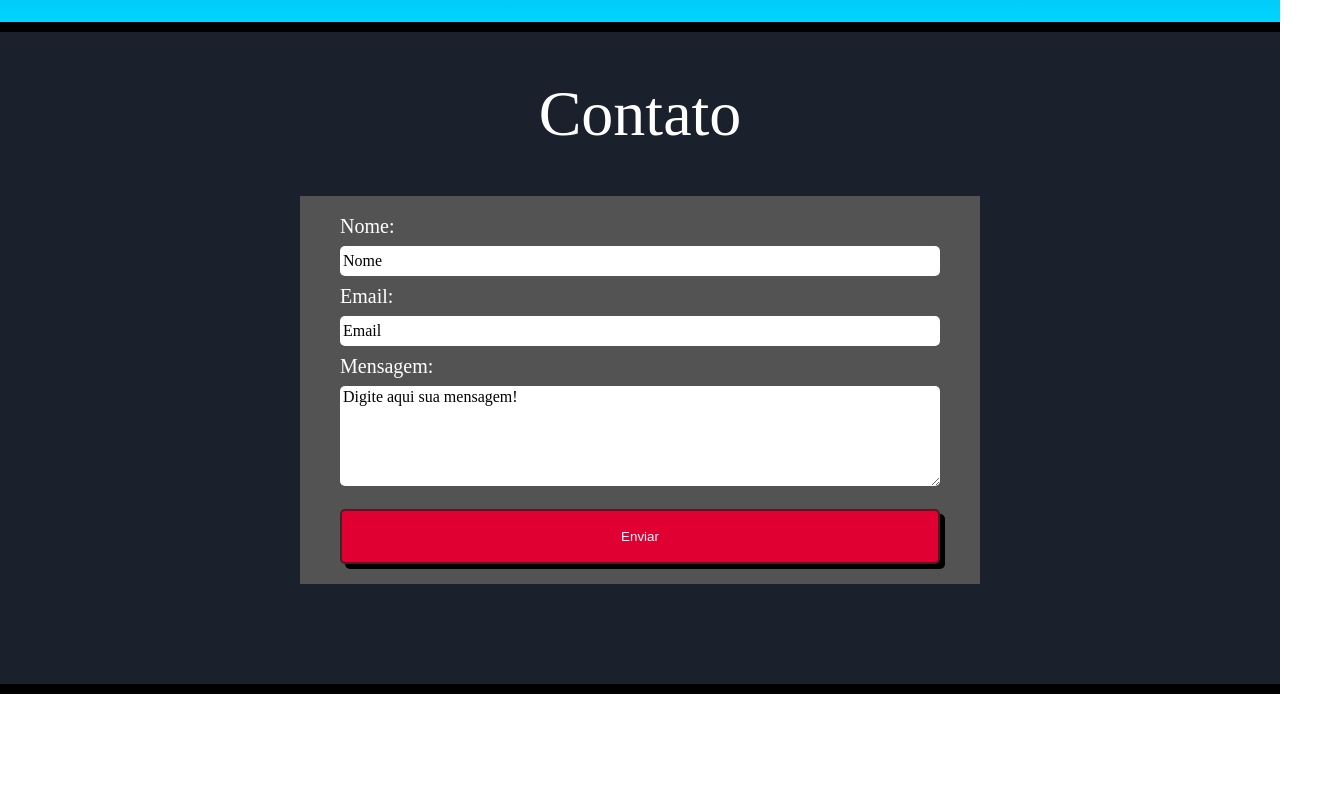
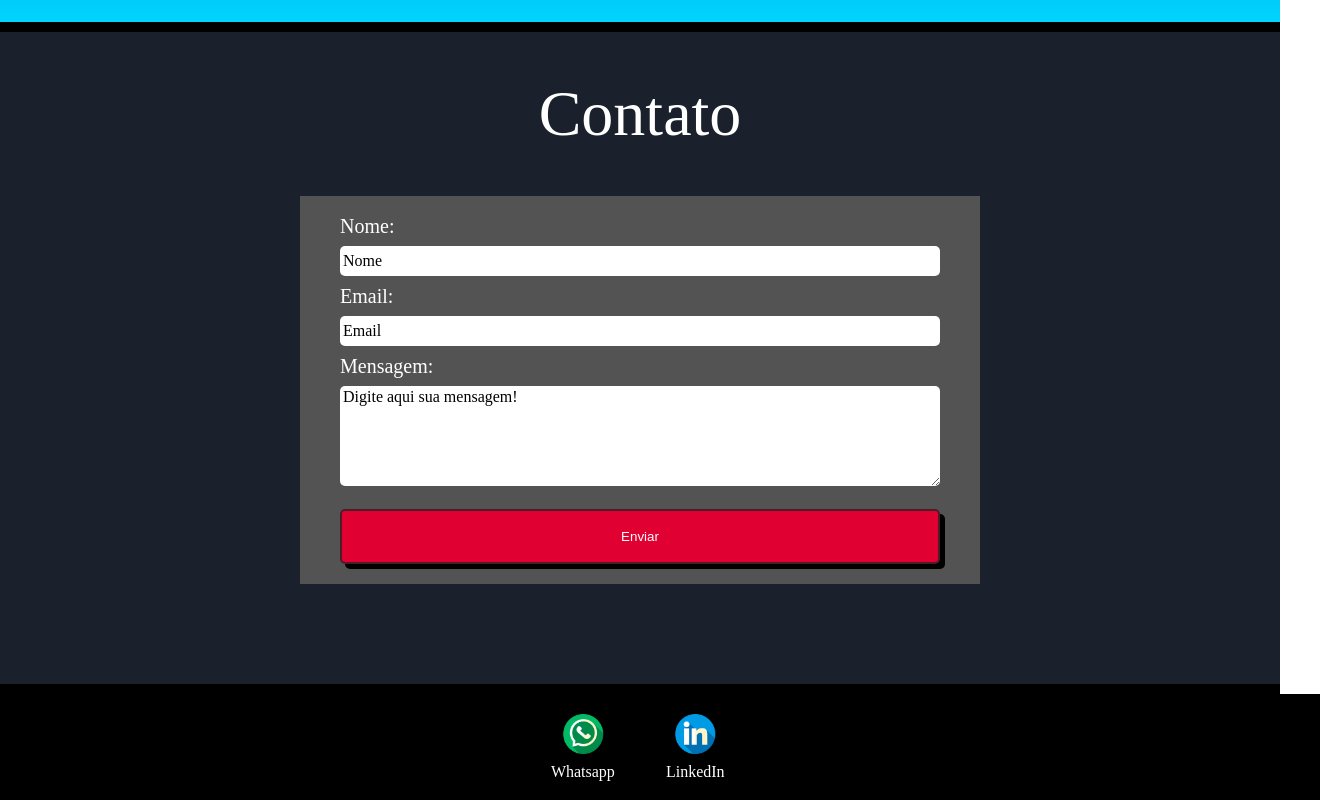
Before and after one commit to lucaskrsi/portifolio-html-css, a plain HTML site: page index.html in a window 1280 px wide. Shown: the part 1910-2710 px from the top of the page, 1320 px wide, since content can reach past the window. Before the commit the page ends 2604 px from the top, so only its background shows below. Drawn offline with Linux system fonts and the light colour scheme.

Commit message:
Cria Footer

```diff
--- /dev/null
+++ b/CSS/components/footer.css
@@ -0,0 +1,24 @@
+.footer{
+    display: flex;
+    width: 100%;
+    background-color: var(--preto);
+    padding: 20px;
+    justify-content: center;
+}
+
+.footer .s-link{
+    display: flex;
+    flex-direction: column;
+    align-items: center;
+    color: var(--branco);
+    padding: 0 25px;
+    text-decoration: none;
+    transform: translateX(-20%);
+
+}
+
+.footer .s-icon{
+    height: 40px;
+    width: 40px;
+    margin-bottom: 10px;
+}
--- a/index.html
+++ b/index.html
@@ -28,6 +28,7 @@
     <link rel="stylesheet" href="CSS/components/paragrafo.css">
     <link rel="stylesheet" href="CSS/components/button-arrow.css">
     <link rel="stylesheet" href="CSS/components/form.css">
+    <link rel="stylesheet" href="CSS/components/footer.css">
 </head>
 
 <body>
@@ -35,7 +36,7 @@
         <a href="#" class="logo">Lucas Pereira</a>
 
         <nav>
-            <a href="#" lang="en" class="action">Skills</a>
+            <a href="#" lang="en" class="action">Habilidades</a>
             <a href="#" class="action">Projetos</a>
             <a href="#" class="action">Sobre</a>
             <a href="#" class="action">Contatos</a>
@@ -55,7 +56,7 @@
         </div>
     </section>
     <section class="section -first">
-        <h2 class="subtitle -first" lang="en">Skills</h2>
+        <h2 class="subtitle -first">Habilidades</h2>
         <div class="wrapper-flex">
             <article class="skill">
                 <img class="s-icon" src="/Images/ico_html5.png" alt="html5">
@@ -113,8 +114,15 @@
             <button class="button -first" type="submit" value="Enviar">Enviar</button>
         </form>
     </section>
-    <footer>
-
+    <footer class="footer">
+        <a href="https://web.whatsapp.com/send?phone=5511988877008" target="_blank" class="s-link">
+            <img src="Images/ico_whatsapp.png" alt="Whatsapp" class="s-icon">
+            Whatsapp
+        </a>
+        <a href="https://linkedin.com/in/lucas-pereira-da-silva" target="_blank" class="s-link">
+            <img src="Images/ico_linkedin.png" alt="LinkedIn" class="s-icon">
+            LinkedIn
+        </a>
     </footer>
 </body>
 </html>
```
Also changed, not shown: Images/ico_linkedin.png (added), Images/ico_whatsapp.png (added).
